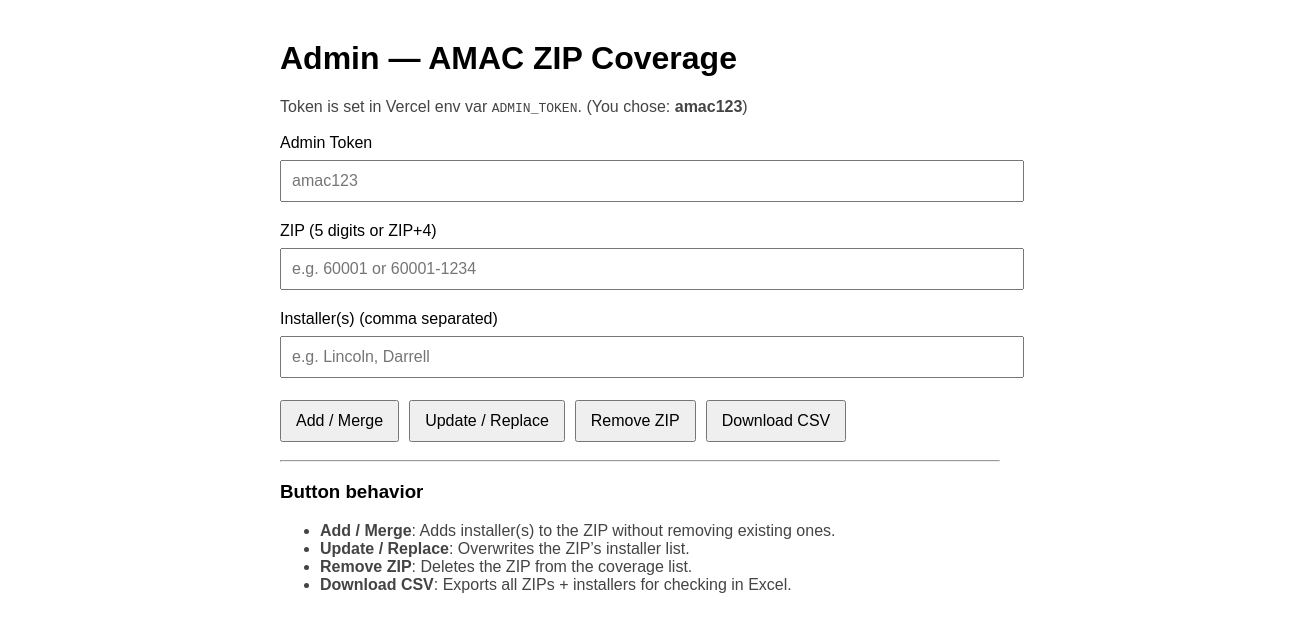
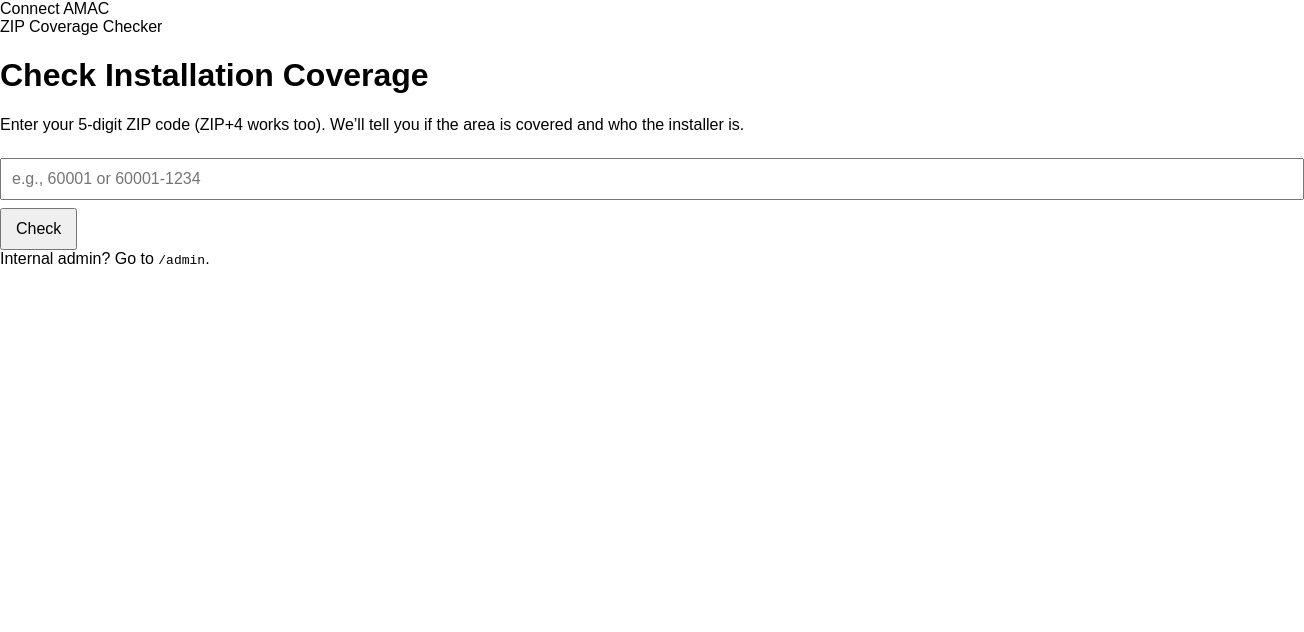
Before and after one commit to Danielconnectamerica/AMAC-Zip, a Next.js app: page / in a window 1280 px wide. Shown: the top 632 px of the page, 1304 px wide, since content can reach past the window. Built offline with nearby package versions, Linux system fonts and the light colour scheme.

Commit message:
Update page.tsx

```diff
--- a/app/page.tsx
+++ b/app/page.tsx
@@ -1,212 +1,120 @@
 "use client";
 
-import { useEffect, useState } from "react";
+import { useMemo, useState } from "react";
 
-type ApiResult = { ok: boolean; msg: string };
+export default function HomePage() {
+  const [zip, setZip] = useState("");
+  const [loading, setLoading] = useState(false);
+  const [result, setResult] = useState<any>(null);
+  const [error, setError] = useState<string | null>(null);
 
-export default function AdminPage() {
-  const [token, setToken] = useState("");
-  const [zip, setZip] = useState("");
-  const [installers, setInstallers] = useState("");
-  const [result, setResult] = useState<ApiResult | null>(null);
-  const [loading, setLoading] = useState(false);
+  const normalizedHint = useMemo(() => {
+    const t = zip.trim();
+    if (!t) return "";
+    // Show a friendly hint (client-side only)
+    const five = t.split("-")[0];
+    if (/^\d{5}$/.test(five)) return `Checking ${five}…`;
+    return "Enter a 5-digit ZIP (ZIP+4 accepted)";
+  }, [zip]);
 
-  // Load/save token for convenience (this browser only)
-  useEffect(() => {
-    const saved = localStorage.getItem("admin_token");
-    if (saved) setToken(saved);
-  }, []);
+  async function onCheck() {
+    setError(null);
+    setResult(null);
 
-  useEffect(() => {
-    if (token) localStorage.setItem("admin_token", token);
-  }, [token]);
-
-  function installersArray(): string[] {
-    return installers
-      .split(",")
-      .map((s) => s.trim())
-      .filter(Boolean);
+    const z = zip.trim();
+    if (!z) {
+      setError("Please enter a ZIP code.");
+      return;
     }
 
-  async function callAdmin(endpoint: string, body: any) {
     setLoading(true);
-    setResult(null);
-
     try {
-      const res = await fetch(endpoint, {
-        method: "POST",
-        headers: {
-          "Content-Type": "application/json",
-          "x-admin-token": token
-        },
-        body: JSON.stringify(body)
-      });
-
+      const res = await fetch(`/api/lookup?zip=${encodeURIComponent(z)}`);
       const data = await res.json().catch(() => ({}));
 
       if (!res.ok) {
-        setResult({
-          ok: false,
-          msg: data?.details
-            ? `${data?.error || "Error"}: ${data.details}`
-            : data?.error || `Error ${res.status}`
-        });
+        setError(data?.error || `Lookup failed (${res.status})`);
         return;
       }
 
-      setResult({ ok: true, msg: "Success ✅ (Committed to GitHub)" });
+      setResult(data);
     } catch (e: any) {
-      setResult({ ok: false, msg: e?.message || "Request failed" });
+      setError(e?.message || "Lookup failed");
     } finally {
       setLoading(false);
     }
   }
 
-  async function onAddMerge() {
-    const arr = installersArray();
-    if (!zip.trim()) return setResult({ ok: false, msg: "Enter a ZIP (5 digits or ZIP+4)" });
-    if (arr.length === 0) return setResult({ ok: false, msg: "Enter installer(s)" });
-
-    await callAdmin("/api/admin/add", { zip, installers: arr });
-  }
-
-  async function onUpdateReplace() {
-    const arr = installersArray();
-    if (!zip.trim()) return setResult({ ok: false, msg: "Enter a ZIP (5 digits or ZIP+4)" });
-    if (arr.length === 0) return setResult({ ok: false, msg: "Enter installer(s)" });
-
-    await callAdmin("/api/admin/update", { zip, installers: arr });
-  }
-
-  async function onRemove() {
-    if (!zip.trim()) return setResult({ ok: false, msg: "Enter a ZIP (5 digits or ZIP+4)" });
-
-    const ok = confirm(`Remove ZIP ${zip}? This deletes it from coverage.`);
-    if (!ok) return;
-
-    await callAdmin("/api/admin/remove", { zip });
-  }
-
-  async function downloadCsv() {
-    setLoading(true);
-    setResult(null);
-
-    try {
-      const res = await fetch("/api/admin/export", {
-        method: "GET",
-        headers: { "x-admin-token": token }
-      });
-
-      if (!res.ok) {
-        const data = await res.json().catch(() => ({}));
-        setResult({
-          ok: false,
-          msg: data?.details
-            ? `${data?.error || "Export failed"}: ${data.details}`
-            : data?.error || `Export failed (${res.status})`
-        });
-        return;
-      }
-
-      const blob = await res.blob();
-      const url = window.URL.createObjectURL(blob);
-
-      const a = document.createElement("a");
-      a.href = url;
-      a.download = "zip-installers.csv";
-      document.body.appendChild(a);
-      a.click();
-      a.remove();
-
-      window.URL.revokeObjectURL(url);
-      setResult({ ok: true, msg: "CSV downloaded ✅" });
-    } catch (e: any) {
-      setResult({ ok: false, msg: e?.message || "Export failed" });
-    } finally {
-      setLoading(false);
-    }
+  function onKeyDown(e: React.KeyboardEvent<HTMLInputElement>) {
+    if (e.key === "Enter") onCheck();
   }
 
   return (
-    <div className="container">
-      <h1>Admin — AMAC ZIP Coverage</h1>
+    <main className="page">
+      <div className="card">
+        <div className="brandRow">
+          <div className="badge">Connect AMAC</div>
+          <div className="muted">ZIP Coverage Checker</div>
+        </div>
 
-      <p style={{ marginTop: 6, color: "#444" }}>
-        Token is set in Vercel env var <code>ADMIN_TOKEN</code>. (You chose: <b>amac123</b>)
+        <h1 className="title">Check Installation Coverage</h1>
+        <p className="subtitle">
+          Enter your 5-digit ZIP code (ZIP+4 works too). We’ll tell you if the area is covered and who the installer is.
         </p>
 
-      <label style={{ display: "block", marginTop: 18 }}>Admin Token</label>
+        <div className="formRow">
           <input
-        value={token}
-        onChange={(e) => setToken(e.target.value)}
-        placeholder="amac123"
-        autoComplete="off"
-      />
-
-      <label style={{ display: "block", marginTop: 12 }}>ZIP (5 digits or ZIP+4)</label>
-      <input
+            className="input"
             value={zip}
             onChange={(e) => setZip(e.target.value)}
-        placeholder="e.g. 60001 or 60001-1234"
-        autoComplete="off"
+            onKeyDown={onKeyDown}
+            placeholder="e.g., 60001 or 60001-1234"
+            inputMode="numeric"
+            autoComplete="postal-code"
           />
-
-      <label style={{ display: "block", marginTop: 12 }}>
-        Installer(s) (comma separated)
-      </label>
-      <input
-        value={installers}
-        onChange={(e) => setInstallers(e.target.value)}
-        placeholder="e.g. Lincoln, Darrell"
-        autoComplete="off"
-      />
-
-      {/* ✅ Buttons live right here */}
-      <div style={{ display: "flex", gap: 10, marginTop: 14, flexWrap: "wrap" }}>
-        <button onClick={onAddMerge} disabled={loading}>
-          Add / Merge
-        </button>
-
-        <button onClick={onUpdateReplace} disabled={loading}>
-          Update / Replace
-        </button>
-
-        <button onClick={onRemove} disabled={loading}>
-          Remove ZIP
-        </button>
-
-        <button onClick={downloadCsv} disabled={loading}>
-          Download CSV
+          <button className="button" onClick={onCheck} disabled={loading}>
+            {loading ? "Checking…" : "Check"}
           </button>
         </div>
 
-      {loading && <p style={{ marginTop: 12 }}>Working…</p>}
+        {normalizedHint && <div className="hint">{normalizedHint}</div>}
 
-      {result && (
-        <div
-          style={{
-            marginTop: 12,
-            padding: 10,
-            border: "1px solid #ddd",
-            borderRadius: 8
-          }}
-        >
-          <b style={{ color: result.ok ? "green" : "crimson" }}>
-            {result.ok ? "OK" : "Error"}
-          </b>
-          <div style={{ marginTop: 6 }}>{result.msg}</div>
+        {error && (
+          <div className="alert error">
+            <b>Error:</b> {error}
           </div>
         )}
 
-      <hr style={{ margin: "18px 0" }} />
+        {result && (
+          <div className={`result ${result.covered ? "yes" : "no"}`}>
+            <div className="resultTop">
+              <div className="resultBig">{result.covered ? "YES" : "NO"}</div>
+              <div className="resultSmall">
+                {result.covered
+                  ? "This ZIP is covered."
+                  : "This ZIP is not currently covered."}
+              </div>
+            </div>
 
-      <h3>Button behavior</h3>
-      <ul style={{ color: "#444" }}>
-        <li><b>Add / Merge</b>: Adds installer(s) to the ZIP without removing existing ones.</li>
-        <li><b>Update / Replace</b>: Overwrites the ZIP’s installer list.</li>
-        <li><b>Remove ZIP</b>: Deletes the ZIP from the coverage list.</li>
-        <li><b>Download CSV</b>: Exports all ZIPs + installers for checking in Excel.</li>
-      </ul>
+            {result.covered && Array.isArray(result.installers) && (
+              <div className="installers">
+                <div className="label">Installer(s)</div>
+                <div className="pillRow">
+                  {result.installers.map((name: string) => (
+                    <span key={name} className="pill">
+                      {name}
+                    </span>
+                  ))}
                 </div>
+              </div>
+            )}
+          </div>
+        )}
+
+        <div className="footerNote">
+          Internal admin? Go to <code>/admin</code>.
+        </div>
+      </div>
+    </main>
   );
 }
```
Lines whose indentation alone changed are shown as unchanged.
